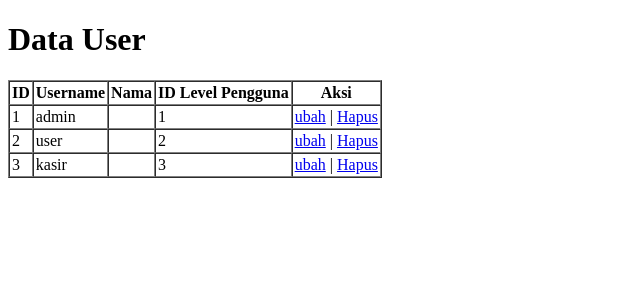
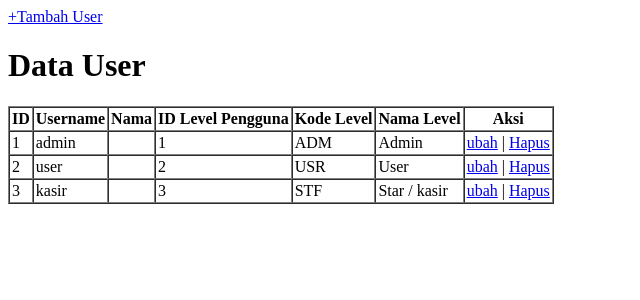
Before and after one commit to AqsaPrastyo/PWL_POS, a Laravel app: page /user in a window 1280 px wide. Shown: the top 300 px of the page, without its empty margins (0-640 px from the left). Run offline with Laravel 12, Linux system fonts and the light colour scheme; data comes from the database, SQL or seed files in the repository.

Commit message:
Praktikum 2.7 - add btn tambah user, add kode_level dan nama_level

```diff
--- a/app/Http/Controllers/UserController.php
+++ b/app/Http/Controllers/UserController.php
@@ -11,7 +11,8 @@
     public function index(){
 
 
-        $user = UserModel::all();
+        $user = UserModel::with('level')->get();
+
     return view('user', ['data' => $user]);
 
     }
--- /dev/null
+++ b/app/Models/LevelModel.php
@@ -0,0 +1,14 @@
+<?php
+namespace App\Models;
+use Illuminate\Database\Eloquent\Model;
+use Illuminate\Database\Eloquent\Relations\BelongsTo;
+
+class LevelModel extends Model
+{
+    protected $table = 'm_level';
+    protected $primaryKey = 'level_id';
+    public function user(): BelongsTo
+    {
+        return $this->belongsTo(UserModel::class);
+    }
+}
--- a/app/Models/UserModel.php
+++ b/app/Models/UserModel.php
@@ -4,6 +4,7 @@
 
 use Illuminate\Database\Eloquent\Factories\HasFactory;
 use Illuminate\Database\Eloquent\Model;
+use Illuminate\Database\Eloquent\Relations\BelongsTo;
 
 class UserModel extends Model
 {
@@ -18,7 +19,10 @@
         'password'
     ];
 
-
+    public function level(): BelongsTo
+    {
+        return $this->belongsTo(LevelModel::class, 'level_id', 'level_id');
+    }
 
 
 
--- a/resources/views/user.blade.php
+++ b/resources/views/user.blade.php
@@ -7,6 +7,7 @@
     <title>Data User</title>
 </head>
 <body>
+    <a href="/user/tambah">+Tambah User</a>
     <h1>Data User</h1>
     <table border="1" cellpadding="2" cellspacing="0">
 <tr>
@@ -14,6 +15,8 @@
     <th>Username</th>
     <th>Nama</th>
     <th>ID Level Pengguna</th>
+    <th>Kode Level</th>
+    <th>Nama Level</th>
     <th>Aksi</th>
 </tr>
 @foreach ($data as $data)
@@ -24,6 +27,8 @@
     <td>{{$data->username}}</td>
     <td>{{$data->name}}</td>
     <td>{{$data->level_id}}</td>
+    <td>{{$data->level->level_kode}}</td>
+    <td>{{$data->level->level_nama}}</td>
     <td><a href="/user/ubah/{{$data->user_id}}">ubah</a> | <a href="/user/hapus/{{ $data->user_id}}">Hapus</a></td>
 </tr>
 @endforeach
```
